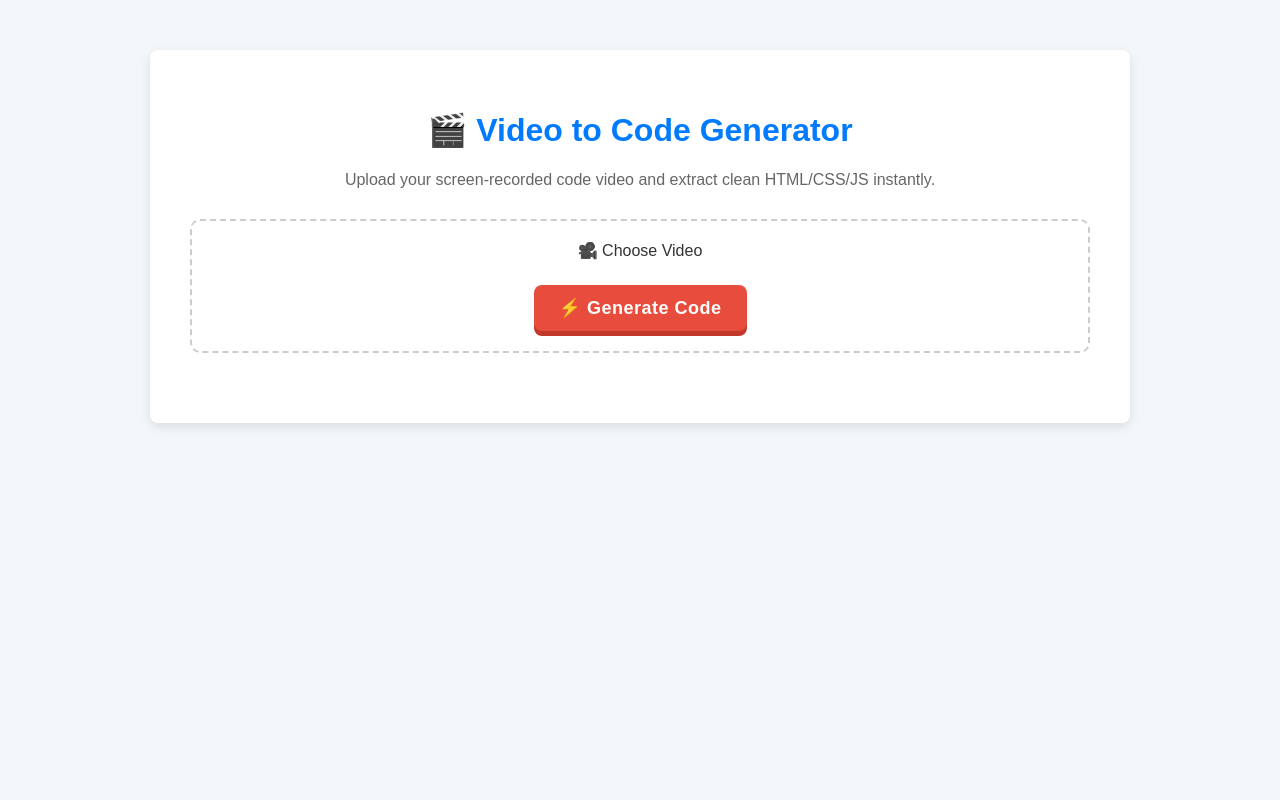
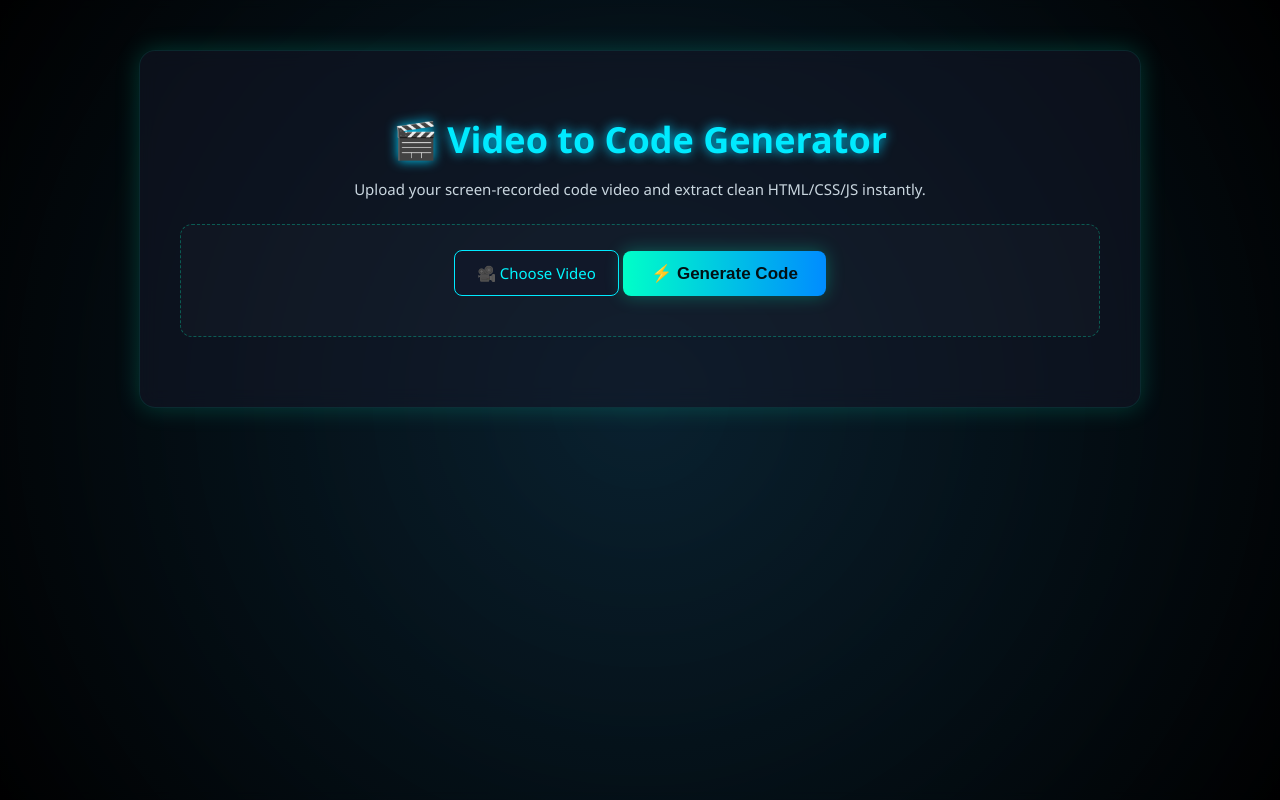
Before and after one commit to veerakarthick235/Video-to-Code-Generator, a Flask app: page / in a window 1280 px wide. Run offline with Flask 3, Linux system fonts and the light colour scheme.

Commit message:
Update style.css

```diff
--- a/static/css/style.css
+++ b/static/css/style.css
@@ -1,159 +1,147 @@
 body {
-    font-family: Arial, sans-serif;
-    background-color: #f4f7f9;
-    color: #333;
     margin: 0;
     padding: 0;
+    font-family: "Segoe UI", sans-serif;
+    background: #0b0f19;
+    color: white;
     display: flex;
     justify-content: center;
-    align-items: flex-start;
     padding-top: 50px;
 }
 
-.container {
-    background: white;
-    padding: 40px;
-    border-radius: 8px;
-    box-shadow: 0 4px 12px rgba(0, 0, 0, 0.1);
-    width: 90%;
-    max-width: 900px;
+.screen-overlay {
+    position: fixed;
+    top: 0;
+    left: 0;
+    width: 100%;
+    height: 100%;
+    background: radial-gradient(circle at center, rgba(0,200,255,0.1), rgba(0,0,0,0.95));
+    backdrop-filter: blur(4px);
+    z-index: -1;
 }
 
-h1 {
-    color: #007bff;
-    text-align: center;
+.container {
+    width: 92%;
+    max-width: 920px;
+    padding: 40px;
+    background: rgba(20, 25, 40, 0.55);
+    border-radius: 16px;
+    border: 1px solid rgba(0,255,200,0.1);
+    backdrop-filter: blur(10px);
+    box-shadow: 0 0 25px rgba(0,255,200,0.2);
 }
 
-p {
+/* Text styling */
+.title {
     text-align: center;
-    margin-bottom: 30px;
-    color: #666;
+    font-size: 36px;
+    margin-bottom: 8px;
+    color: #00eaff;
+    text-shadow: 0px 0px 12px #00d1ff;
 }
 
-/* --- VIDEO THEME ELEMENTS --- */
-
-/* Hide default file input and use a custom button */
-#video-file {
-    opacity: 0;
-    position: absolute;
-    z-index: -1;
-    pointer-events: none;
+.subtitle {
+    text-align: center;
+    font-size: 15px;
+    margin-bottom: 25px;
+    color: #c9d6df;
 }
 
-/* Style the custom file label (the "Choose File" button) */
-.custom-file-upload {
-    display: inline-block;
-    background-color: #3498db; /* Blue */
-    color: white;
-    padding: 10px 20px;
-    border-radius: 6px;
-    cursor: pointer;
-    font-size: 16px;
-    font-weight: bold;
-    text-transform: uppercase;
-    box-shadow: 0 4px #2980b9;
-    transition: all 0.2s ease;
-    margin-bottom: 10px;
+/* Upload Card */
+.upload-card {
+    text-align: center;
+    padding: 25px;
+    border-radius: 12px;
+    background: rgba(255,255,255,0.02);
+    border: 1px dashed rgba(0,255,200,0.3);
+    margin-bottom: 30px;
 }
 
-.custom-file-upload:active {
-    box-shadow: 0 2px #2980b9;
-    transform: translateY(2px);
+/* File Upload Button */
+.file-upload-label {
+    display: inline-block;
+    padding: 12px 22px;
+    background: #111829;
+    color: #00f7ff;
+    border: 1px solid #00eaff;
+    border-radius: 8px;
+    cursor: pointer;
+    font-size: 15px;
+    margin-bottom: 15px;
+    transition: 0.25s;
+}
+.file-upload-label:hover {
+    background: #0e2e39;
+    box-shadow: 0 0 12px #00eaff;
+}
+.file-upload-label input {
+    display: none;
 }
 
-/* Style the main Generate Code button */
-#generate-btn {
-    background-color: #e74c3c; /* Striking Red/Orange */
-    color: white;
+/* Stylish Neon Generate Button */
+.glow-btn {
+    padding: 12px 28px;
+    background: linear-gradient(90deg, #00ffc8, #008cff);
+    color: #021014;
+    font-size: 17px;
     border: none;
-    padding: 12px 25px;
     border-radius: 8px;
     cursor: pointer;
-    font-size: 18px;
-    font-weight: bold;
-    letter-spacing: 0.5px;
-    box-shadow: 0 5px #c0392b;
-    transition: all 0.2s ease;
-    margin-top: 10px;
+    font-weight: 600;
+    transition: 0.3s ease;
+    box-shadow: 0 0 18px rgba(0,255,200,0.3);
+}
+.glow-btn:hover {
+    transform: translateY(-2px);
+    box-shadow: 0 0 25px rgba(0,255,200,0.7);
 }
 
-#generate-btn:hover {
-    background-color: #c0392b;
-}
-
-#generate-btn:active {
-    box-shadow: 0 2px #c0392b;
-    transform: translateY(3px);
-}
-
-/* --- Form Layout --- */
-
-#upload-form {
-    display: flex;
-    flex-direction: column;
-    align-items: center;
-    gap: 15px;
-    margin-bottom: 30px;
-    padding: 20px;
-    border: 2px dashed #ccc; /* Subtle video-themed boundary */
-    border-radius: 10px;
-}
-
-/* Add a style to indicate which file is selected */
-#file-name-display {
-    color: #2c3e50;
-    font-style: italic;
-    min-height: 20px;
-    text-align: center;
-}
-
-/* Loading Spinner */
-.hidden {
-    display: none !important;
-}
-
-#loading {
+/* Loading box */
+.loading-box {
     text-align: center;
     margin-top: 20px;
-    color: #007bff;
 }
 
 .spinner {
-    border: 4px solid rgba(0, 0, 0, 0.1);
-    border-top: 4px solid #007bff;
+    border: 4px solid rgba(255,255,255,0.15);
+    border-top: 4px solid #00eaff;
     border-radius: 50%;
-    width: 30px;
-    height: 30px;
-    animation: spin 1s linear infinite;
-    margin: 0 auto 10px;
+    width: 38px;
+    height: 38px;
+    margin: auto;
+    animation: spin 0.9s linear infinite;
 }
 
-@keyframes spin {
-    0% { transform: rotate(0deg); }
-    100% { transform: rotate(360deg); }
+@keyframes spin { 100% { transform: rotate(360deg); } }
+
+/* Code output card */
+.output-card {
+    padding: 25px;
+    border-radius: 12px;
+    background: rgba(255,255,255,0.03);
+    border: 1px solid rgba(0,255,200,0.2);
+    margin-top: 25px;
 }
 
-/* Code Output */
 .code-section {
     margin-top: 20px;
-    border: 1px solid #ddd;
-    border-radius: 4px;
-    overflow: hidden;
 }
 
 .code-section h3 {
-    background-color: #f8f9fa;
-    margin: 0;
-    padding: 10px;
-    border-bottom: 1px solid #ddd;
-    font-size: 18px;
-    color: #495057;
+    color: #00eaff;
+    margin-bottom: 8px;
+    text-shadow: 0 0 8px #00eaff;
 }
 
 pre {
-    background-color: #272822;
-    color: #f8f8f2;
+    background: #111;
+    color: #00f7ff;
     padding: 15px;
-    margin: 0;
+    border-radius: 8px;
     overflow-x: auto;
+    font-size: 14px;
+    border: 1px solid rgba(0,255,200,0.2);
 }
+
+/* Utility */
+.hidden { display: none !important; }
```
